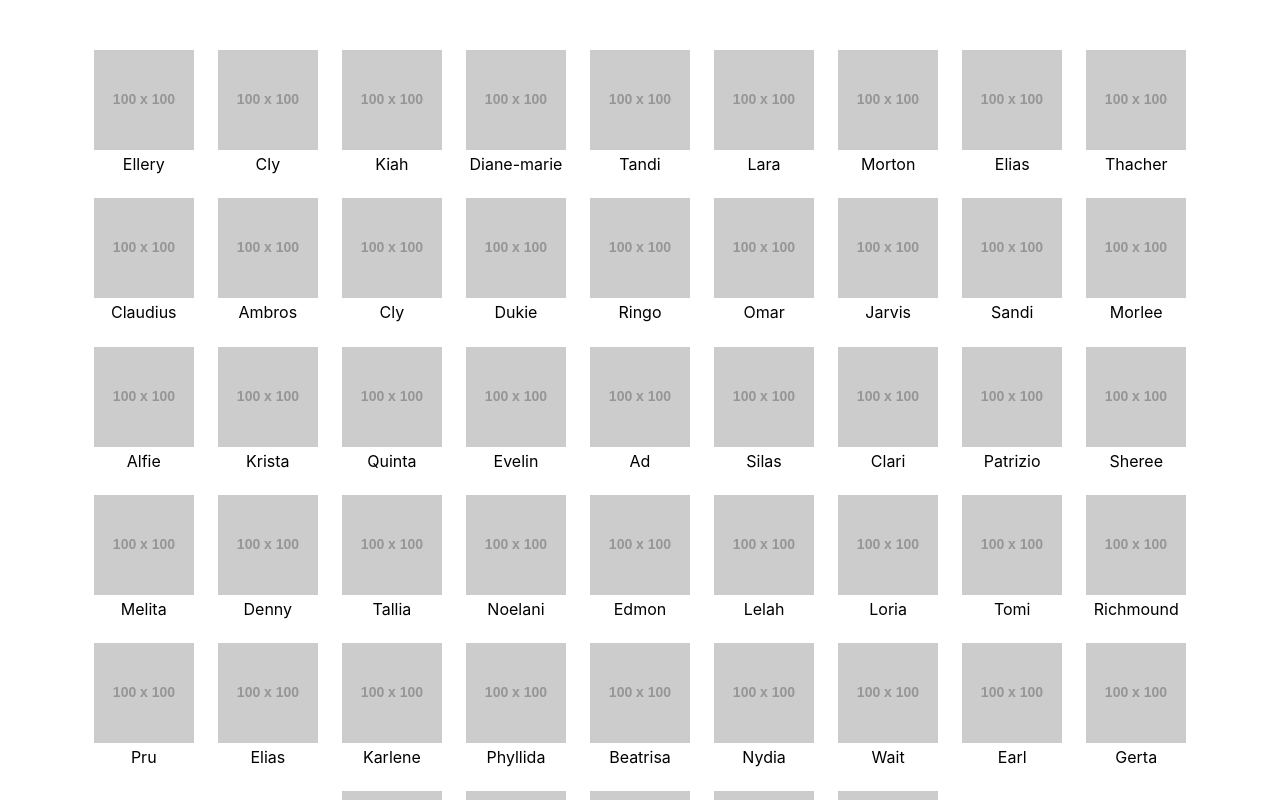
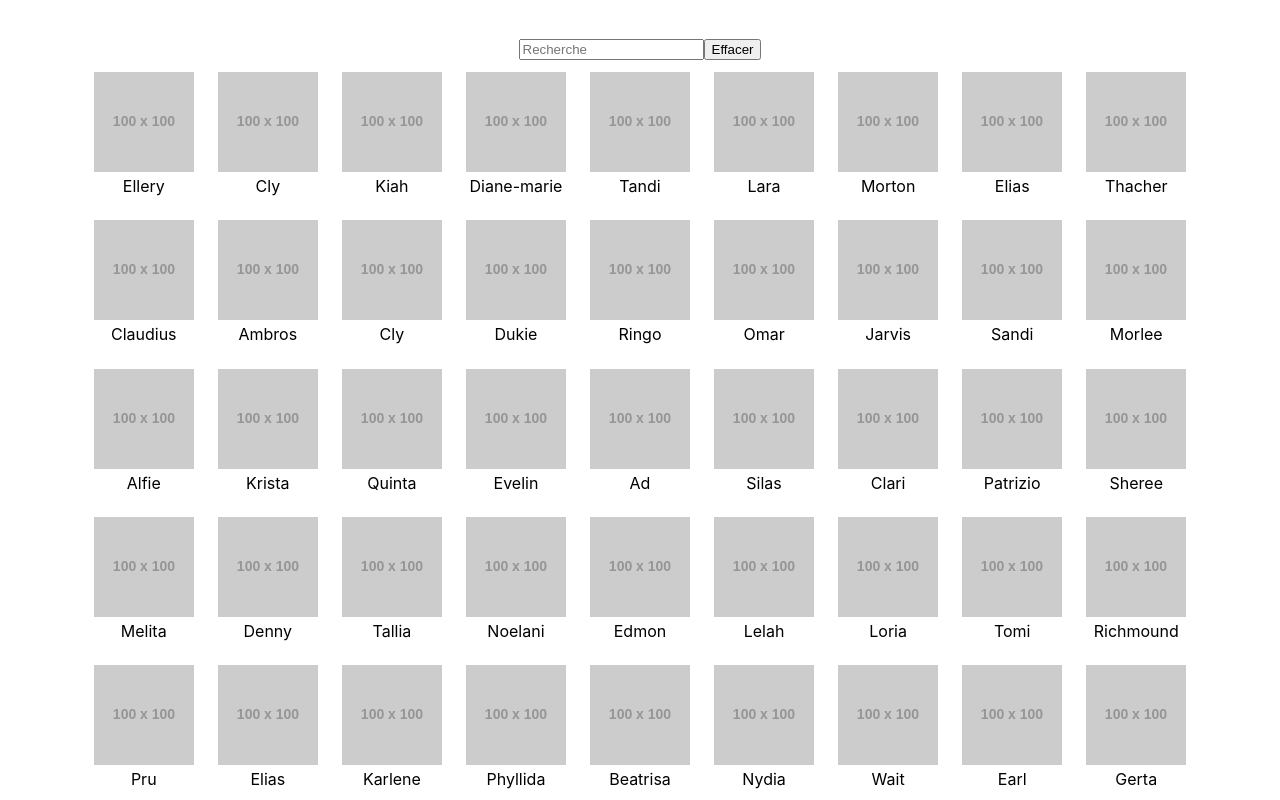
Before and after one commit to Scredi/react-app, a React (Create React App) app: page / in a window 1280 px wide. Shown: the top 800 px of the page. Built offline with nearby package versions, Linux system fonts and the light colour scheme.

Commit message:
test inputChange & reset button

```diff
--- a/src/App.js
+++ b/src/App.js
@@ -5,7 +5,16 @@ import Loader from './components/Loader';
 
 const App = () => {
   const [data, setData] = useState([])
-  , [isLoading, setLoading] = useState(true);
+  , [isLoading, setLoading] = useState(true)
+  , [searchTerm, setSearchTerm] = useState('');
+
+  const handleInputChange = (value) => {
+    setSearchTerm(value);
+  }
+
+  const resetSearch = () => {
+    setSearchTerm('');
+  }
 
   const getData = async () => {
     const response = await fetch('./dummy.json',
@@ -35,6 +44,13 @@ const App = () => {
 
   return (
     <div className="App">
+      <div className="search">
+        <InputSearch
+          searchTerm={searchTerm}
+          handleChange={handleInputChange}
+        />
+        <button onClick={resetSearch}>Effacer</button>
+      </div>
       { isLoading && <Loader /> }
       <div className="list-container">
         {
--- a/src/components/InputSearch.js
+++ b/src/components/InputSearch.js
@@ -1,9 +1,11 @@
-const InputSearch = () => {
+const InputSearch = ({searchTerm, handleChange}) => {
   return (
     <>
       <input
         type="text"
         placeholder="Recherche"
+        value={searchTerm}
+        onChange={(e) => handleChange(e.target.value)}
       />
     </>
   )
```
